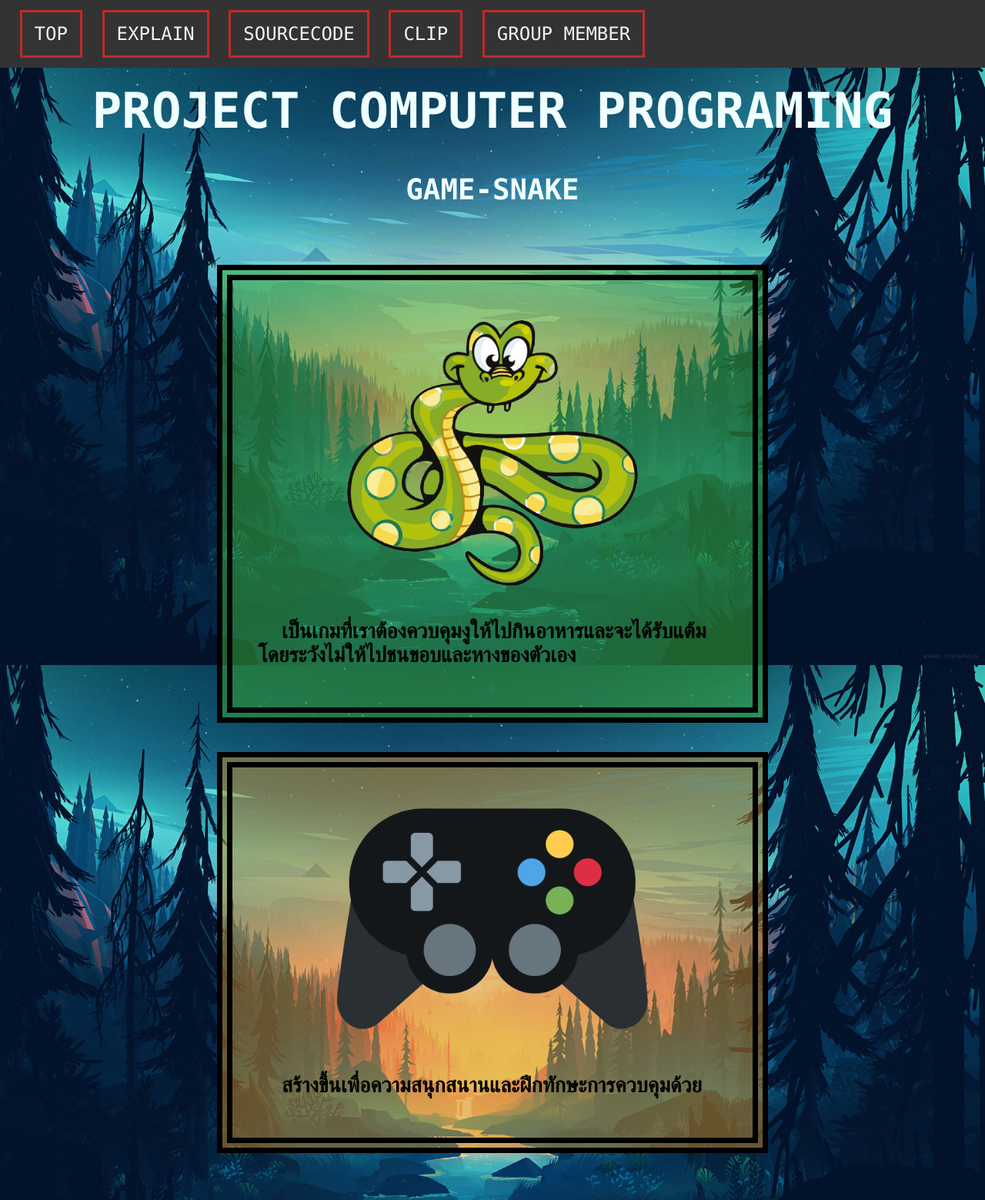
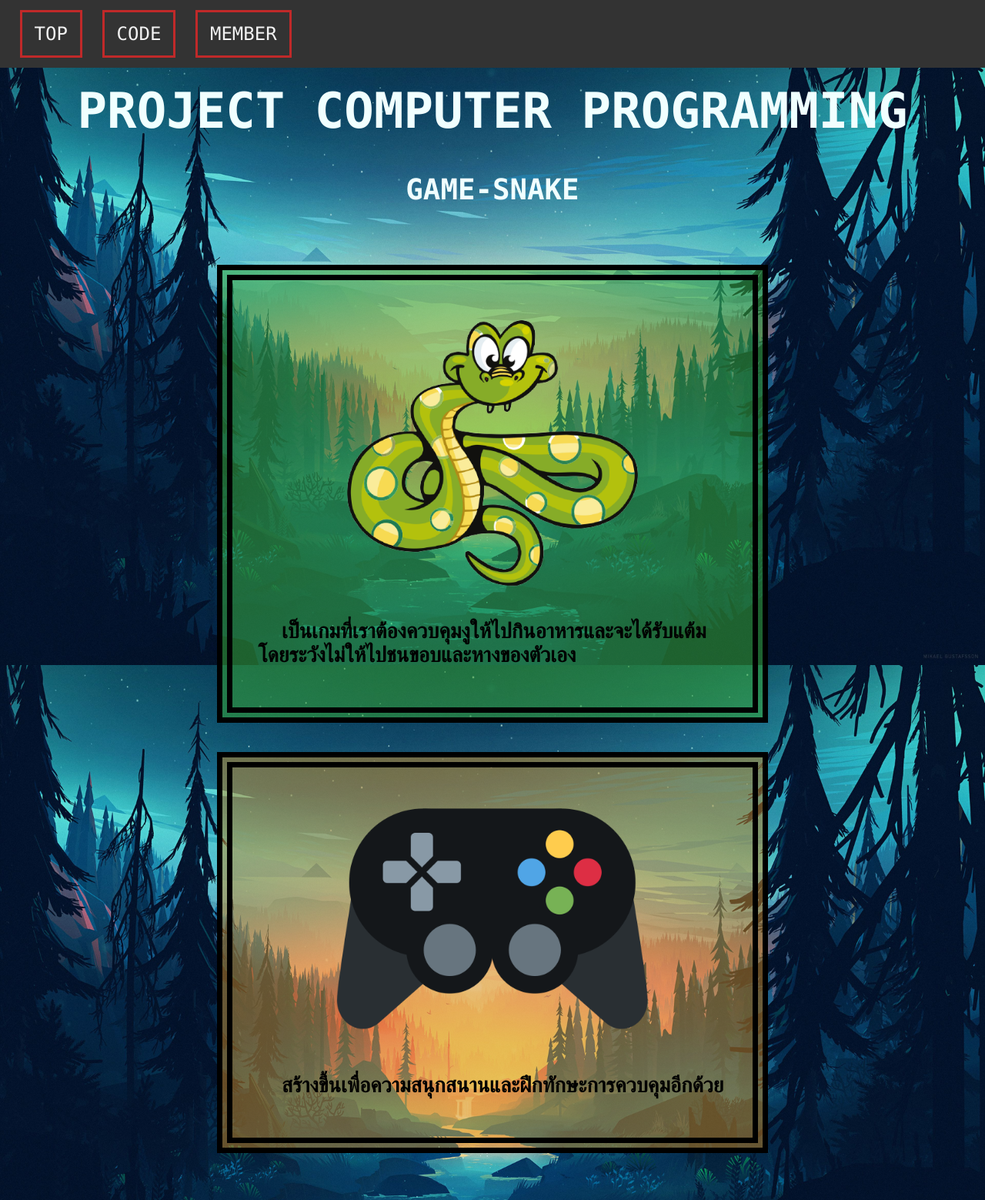
Before and after one commit to Ittiporn094/web, a plain HTML site: page index.html in a window 1280 px wide. Shown: the top 1559 px of the page at 77% size. Drawn offline with Linux system fonts and the light colour scheme.

Commit message:
Add files via upload

```diff
--- a/index.html
+++ b/index.html
@@ -12,14 +12,12 @@
     <div class="bg1">
     <div class="topnav">
         <a button onclick="topFunction()" href="#TOP" title="Gotop">TOP</button></a>
-        <a button onclick="mid1Function()" href="#EXPLAIN" title="Gomid1">EXPLAIN</button></a>
-        <a button onclick="mid2Function()" href="#SOURCECODE" title="Gomid2">SOURCECODE</button></a>
-        <a button onclick="mid3Function()" href="#CLIP" title="Gomid3">CLIP</button></a>
-        <a button onclick="bottomFunction()" href="#GROUPMEMBER" title="Gobottom">GROUP MEMBER</button></a>
+        <a button onclick="mid2Function()" href="#SOURCECODE" title="Gomid2">CODE</button></a>
+        <a button onclick="bottomFunction()" href="#GROUPMEMBER" title="Gobottom">MEMBER</button></a>
     </div>
 
     <div class="pageone">
-        <h1>PROJECT COMPUTER PROGRAMING</h1>
+        <h1>PROJECT COMPUTER PROGRAMMING</h1>
         <h3>GAME-SNAKE</h3>
     </div>
 
@@ -31,7 +29,7 @@
 
     <div class="box2">
         <img src="joy.png" class="imgjoy">
-        <h1 class="textbox">สร้างขึ้นเพื่อความสนุกสนานและฝึกทักษะการควบคุมด้วย</h2>
+        <h1 class="textbox">สร้างขึ้นเพื่อความสนุกสนานและฝึกทักษะการควบคุมอีกด้วย</h2>
     </div>
 
     <img src="pagecode1.png" class="imgcodefirst" >
@@ -53,7 +51,7 @@
     <img src="pagecode9.png" class="imgcode6">
     <h2 class="textdes">นำตัวแปรย่อยที่สร้างทั้งหมดมารัน</h2>
     <h1 class="textonclip">สาธิตการเล่น</h1>
-    <video controls class="clippresent">
+    <video class="clippresent" controls>
         <source src="presentsnake.mp4" ></video><br>
     <a class="byout" href="https://www.youtube.com/watch?v=w3zil7l3qH8&t=4s">YOUTUBE</a>
     <h1 class="textgroup">สมาชิกในกลุ่ม</h1>
--- a/javasc.js
+++ b/javasc.js
@@ -1,20 +1,12 @@
 
 function topFunction() {
     document.documentElement.scrollTop = 0;
-}
-
-function mid1Function() {
-    document.documentElement.scrollTop = 200;
 }
 
 function mid2Function() {
     document.documentElement.scrollTop = 1650;
 }
 
-function mid3Function() {
-    document.documentElement.scrollTop = 13500;
-}
-
 function bottomFunction() {
     document.documentElement.scrollTop = 60000;
 }
--- a/style.css
+++ b/style.css
@@ -166,6 +166,7 @@
     border-style: ridge;
     border-width: 15px;
     border-color: rgb(214, 214, 214);
+    overflow: hidden;
 }
 
 .textonclip{
```
